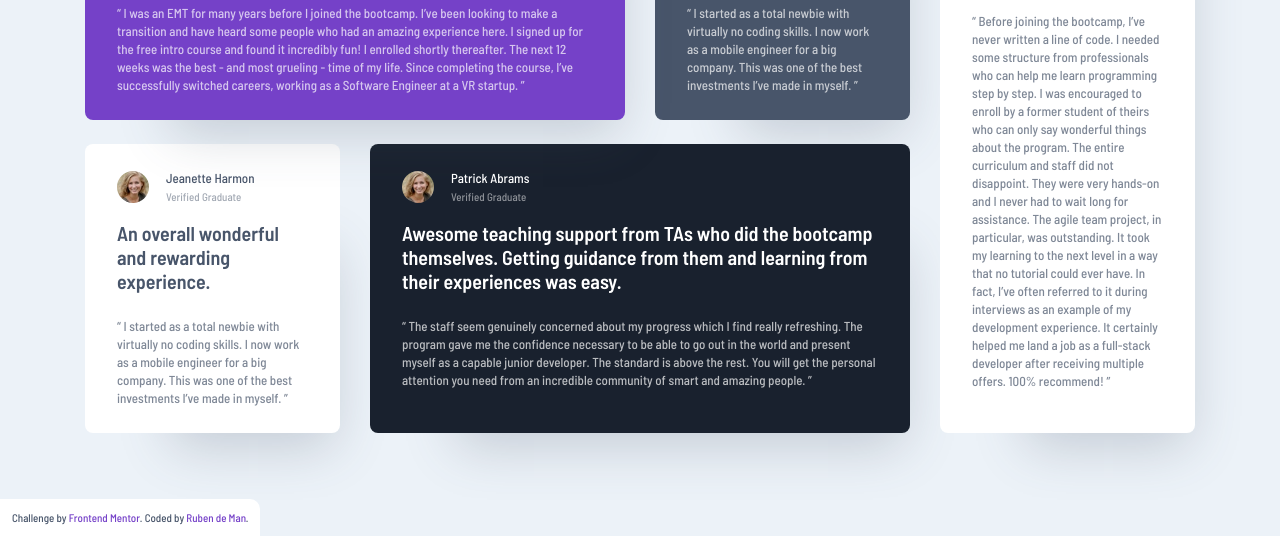
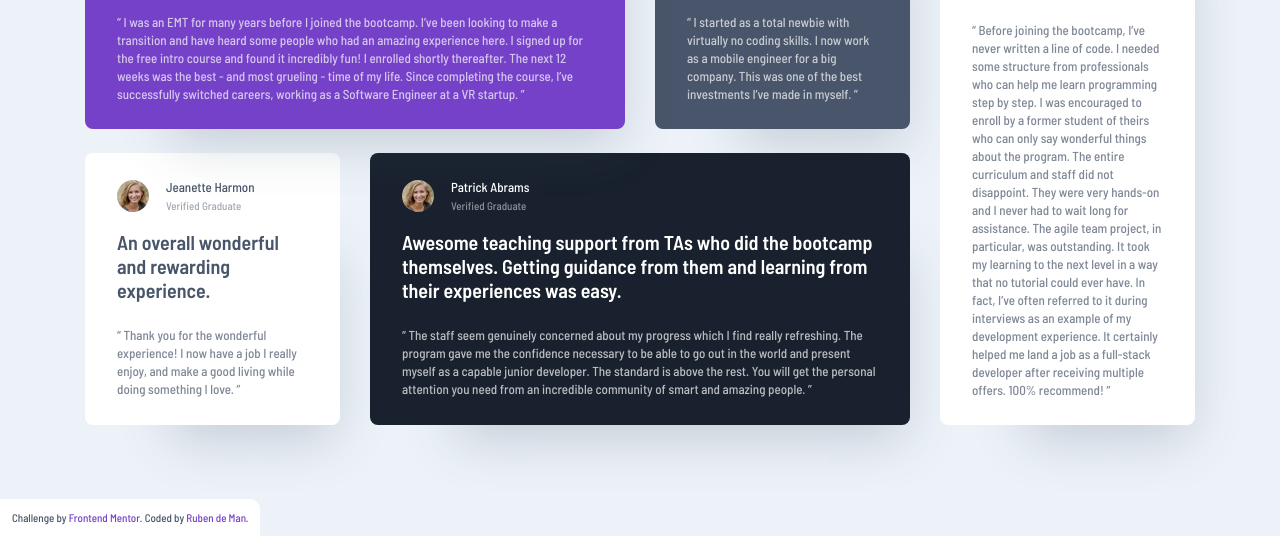
Before and after one commit to developer-ruben/Testimonials-grid-section, a plain HTML site: page index.html in a window 1280 px wide. Shown: the part 264-800 px from the top of the page. Drawn offline with Linux system fonts and the light colour scheme.

Commit message:
update duplicate testimonial quote

```diff
--- a/index.html
+++ b/index.html
@@ -110,9 +110,9 @@
               class="testimonial__quote"
               aria-label="Jeanette's Testimonial"
             >
-              “ I started as a total newbie with virtually no coding skills. I
-              now work as a mobile engineer for a big company. This was one of
-              the best investments I’ve made in myself. ”
+              “ Thank you for the wonderful experience! I now have a job I
+              really enjoy, and make a good living while doing something I love.
+              ”
             </blockquote>
           </div>
 
```
